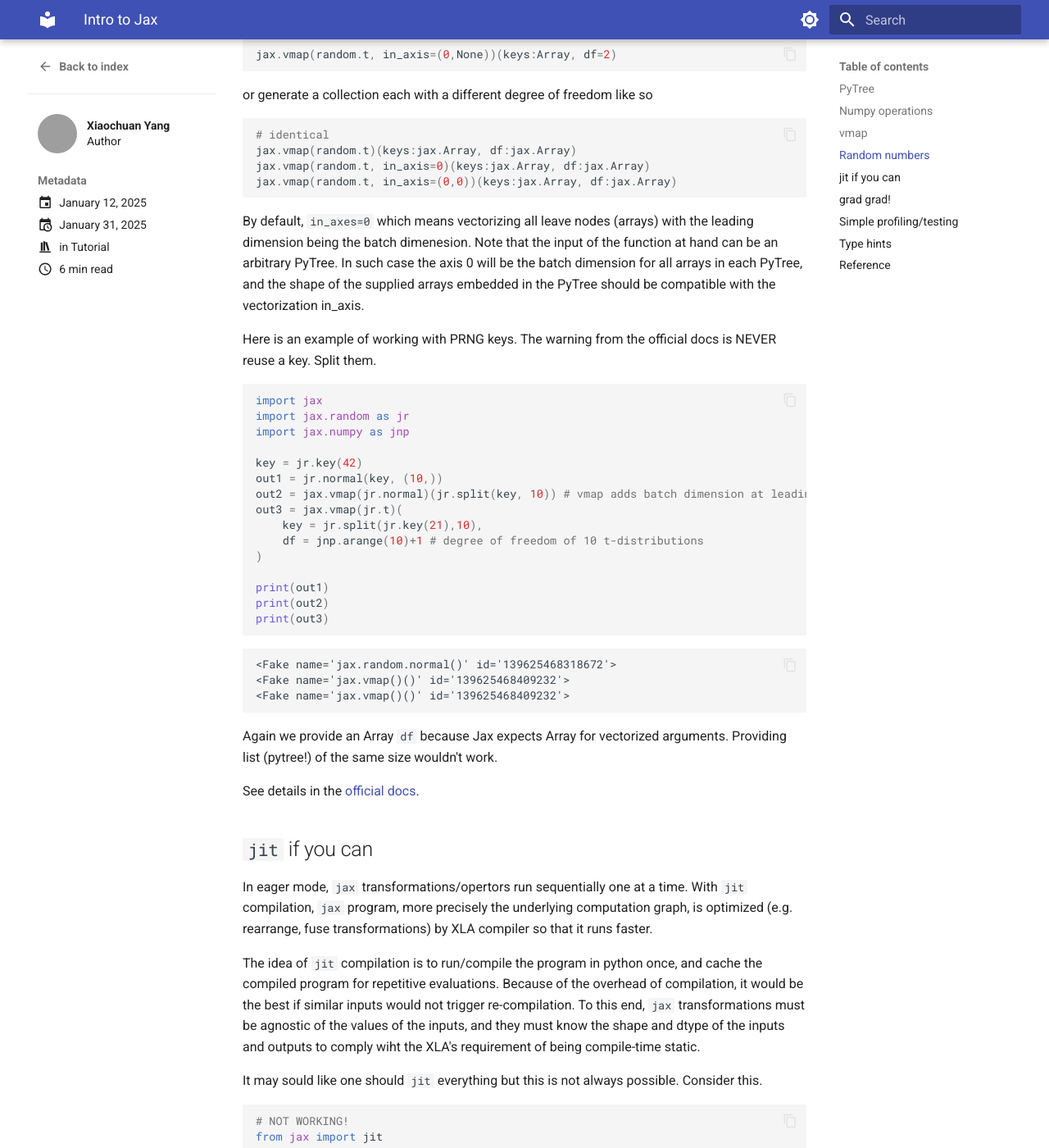
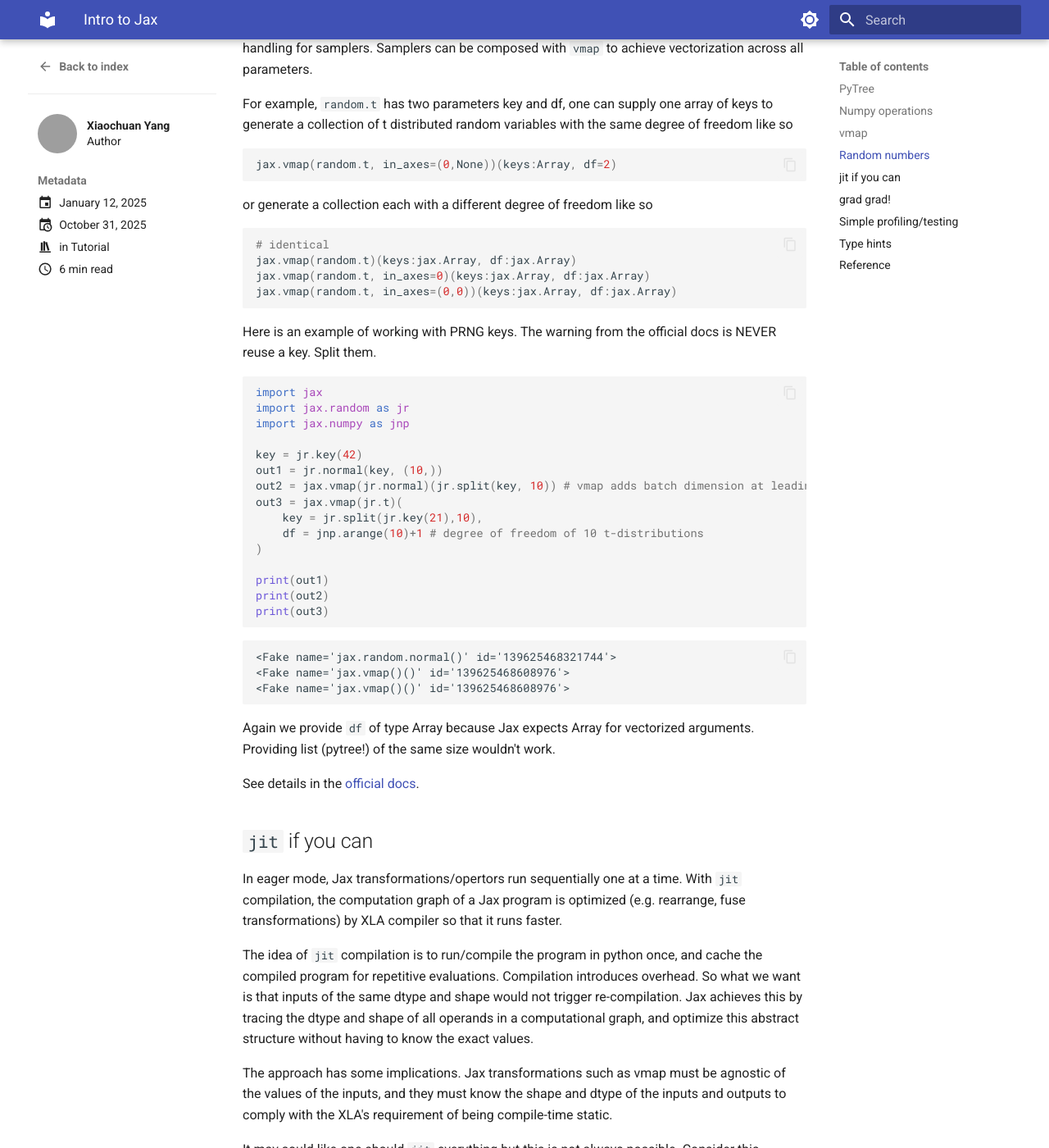
Before and after one commit to xiaochuany/blog, an MkDocs documentation site: the page built from docs/posts/2025-01-08-jax.md, in a window 1280 px wide and 1400 px high, scrolled down 2161 px. Shown: the whole window at 82% size. Built offline with MkDocs 1.6.1 and Material for MkDocs 9.7.7, drawn with Linux system fonts in a browser that asks for light colours; emoji names are drawn with the system emoji font; some of the changed text lies outside the part shown; grey boxes are pictures that could not be loaded.

Commit message:
Revise documentation for clarity and update dates
Updated the 'updated' date and made various text improvements for clarity and consistency in the documentation.

````diff
--- a/docs/posts/2025-01-08-jax.md
+++ b/docs/posts/2025-01-08-jax.md
@@ -43,15 +43,16 @@
 
 ## `vmap`
 
-`vmap` vectorizes a function by adding a batch dimension at the leading axis to all the leave nodes of a function's arguments.
-In other words, vmap is like `np.stack` individual results of a function. Using `vmap` can avoid  manual batching, manual stacking etc.
+`vmap` vectorizes a function by adding a batch dimension at the leading axis to *all* the leave nodes of a function's arguments.
+In other words, vmap is like `np.stack` individual results of a sequence of function calls. We use `vmap` to avoid manual batching, manual stacking etc.
+
+Since the arguments of the function at hand can be an arbitrary PyTree, the axis 0 will be the batch dimension for all arrays in each  PyTree, and the shape of the supplied arrays embedded in the PyTrees should be compatible with that.
 
 More control over the operating axes of `vmap` is possible. Below  `in_axes=(None,0)` adds batch dimension at the leading axis for the  second positional argument of the function only. If we do not specify `in_axes` (defaults to 0 or equivalently (0,0)), the vectorized function `vmap(f)` would add batch dimension to all leave nodes of the input PyTree's. This behaviour is not compatible with the inputs in our example, because beta.shape is (5,) and x.shape is (2,5), so their leading dimensions are not the same.
-Additionally, we can specify `out_axes` along which we stack the results, to use again our `np.stack` analogy.
 
 ```py
 import jax
-from jax.numpy as jnp
+import jax.numpy as jnp
 
 def li(beta, x):
     """linear predictor with multiple regressors"""
@@ -59,22 +60,24 @@
 
 beta = jnp.arange(5)
 
-out = jax.vmap(li, in_axes=(None,0), out_axes=1)(
+jax.vmap(li, in_axes=(None,0))(
     beta,
     jr.normal(jr.key(1), (2,5))
 )
 ```
 
-More details [here](https://jax.readthedocs.io/en/latest/_autosummary/jax.vmap.html#jax.vmap)
+Additionally, we can specify `out_axes` along which we stack the results, to use our `np.stack` analogy again. But in our example above since the output is 1D array, we can specify nothing other than `out_axes=0`, which is the default already.
+
+More details about vmap [here](https://jax.readthedocs.io/en/latest/_autosummary/jax.vmap.html#jax.vmap)
 
 ## Random numbers
 
-Be aware that `jax` follows the functional programming paradigm. This implies explicit key handling for samplers. The samplers can be composed with `vmap` to achieve vectorization across all parameters.
+Be aware that `jax` follows the functional programming paradigm. This implies explicit key handling for samplers. Samplers can be composed with `vmap` to achieve vectorization across all parameters.
 
-For example,  `random.t` has two parameters PRNG_key and degree of freedom, one can supply one array of keys to generate a collection of t distributed random variables with the same degree of freedom like so
+For example,  `random.t` has two parameters key and df, one can supply one array of keys to generate a collection of t distributed random variables with the same degree of freedom like so
 
 ```py
-jax.vmap(random.t, in_axis=(0,None))(keys:Array, df=2)
+jax.vmap(random.t, in_axes=(0,None))(keys:Array, df=2)
 ```
 
 or generate a collection each with a different degree of freedom like so
@@ -82,11 +85,9 @@
 ```py
 # identical
 jax.vmap(random.t)(keys:jax.Array, df:jax.Array)
-jax.vmap(random.t, in_axis=0)(keys:jax.Array, df:jax.Array)
-jax.vmap(random.t, in_axis=(0,0))(keys:jax.Array, df:jax.Array)
+jax.vmap(random.t, in_axes=0)(keys:jax.Array, df:jax.Array)
+jax.vmap(random.t, in_axes=(0,0))(keys:jax.Array, df:jax.Array)
 ```
-
-By default, `in_axes=0` which means vectorizing all leave nodes (arrays) with the leading dimension being the batch dimenesion. Note that the input of the function at hand can be an arbitrary PyTree. In such case the axis 0 will be the batch dimension for all arrays in each  PyTree, and the shape of the supplied arrays embedded in the PyTree should be compatible with the vectorization in_axis.
 
 Here is an example of working with PRNG keys. The warning from the official docs is NEVER reuse a key. Split them.
 
@@ -108,17 +109,19 @@
 print(out3)
 ```
 
-Again we provide an Array `df` because Jax expects Array for vectorized arguments. Providing list (pytree!) of the same size wouldn't work.
+Again we provide `df` of type Array because Jax expects Array for vectorized arguments. Providing list (pytree!) of the same size wouldn't work.
 
 See details in the [official docs](https://jax.readthedocs.io/en/latest/jax.random.html#module-jax.random).
 
 
 ## `jit` if you can
 
-In eager mode, `jax` transformations/opertors run sequentially one at a time.
-With `jit` compilation, `jax` program, more precisely the underlying computation graph, is optimized (e.g. rearrange, fuse transformations) by XLA compiler so that it runs faster.
+In eager mode, Jax transformations/opertors run sequentially one at a time.
+With `jit` compilation, the computation graph of a Jax program is optimized (e.g. rearrange, fuse transformations) by XLA compiler so that it runs faster.
 
-The idea of `jit` compilation is to run/compile the program in python once, and cache the compiled program for repetitive evaluations. Because of the overhead of compilation, it would be the best if similar inputs would not trigger re-compilation. To this end, `jax` transformations must be agnostic of the values of the inputs, and they must know the shape and dtype of the inputs and outputs to comply wiht the XLA's requirement of being compile-time static.
+The idea of `jit` compilation is to run/compile the program in python once, and cache the compiled program for repetitive evaluations. Compilation introduces overhead. So what we want is that inputs of the same dtype and shape would not trigger re-compilation. Jax achieves this by tracing the dtype and shape of all operands in a computational graph, and optimize this abstract structure without having to know the exact values.
+
+The approach has some implications. Jax transformations such as vmap must be agnostic of the values of the inputs, and they must know the shape and dtype of the inputs and outputs to comply with the XLA's requirement of being compile-time static.
 
 It may sould like one should `jit` everything but this is not always possible. Consider this.
 
@@ -143,17 +146,18 @@
 from jax import jit
 
 @jit
-def f(x):
-  if x > 0: return x
-  else: return jnp.stack([x,x])
+def g(x, n):
+    i = 0
+    while i < n: i += 1
+    return x + i
 
-try: f(3)
+try: g(0, 10)
 except Exception as e: print(e)
 ```
 
-This function is not `jit` compatible neither.  XLA really does not like python while loops because they are fully dynamic. Intermediate states COULD (they don't necessary have to but they could) change dtype and shape depending on the value, so XLA has no hope to analyze it statically.
+This function is not `jit` compatible neither because JAX requires that the number of loop iterations in standard Python control flow be known at compile time (trace time), not run time. JAX needs to know the exact number of operations to include in the computational graph before compilation.
 
-Two fixes are possible. One is to make it a static control flow by specifying the number of iterations i.e. treating `n` as constant at compile time. Effectively the loop is unrolled at compile time.
+Two fixes are possible. One is to make it a **static** control flow by specifying the number of iterations i.e. treating `n` as constant at compile time. Effectively the loop is unrolled at compile time.
 
 ```py exec="on" result="text" source="above"
 from jax import jit
@@ -168,7 +172,7 @@
 print(g(1, 5))
 ```
 
-Another is to use (dynamic) structured control flow `jax.lax.while_loop`. The number of iterations is allowed to be dynamic (with static dtype and shape of course), but the structure of the contidion and body functions are static.
+Another is to use dynamic structured control flow `jax.lax.while_loop`. The number of iterations is allowed to be dynamic (with static dtype and shape of course), but the structure of the contidion and body functions are static.
 
 ```py exec="on" result="text" source="above"
 from jax import jit
````
Also changed, not shown: other parts of docs/posts/2025-01-08-jax.md (+1 -1 lines).
